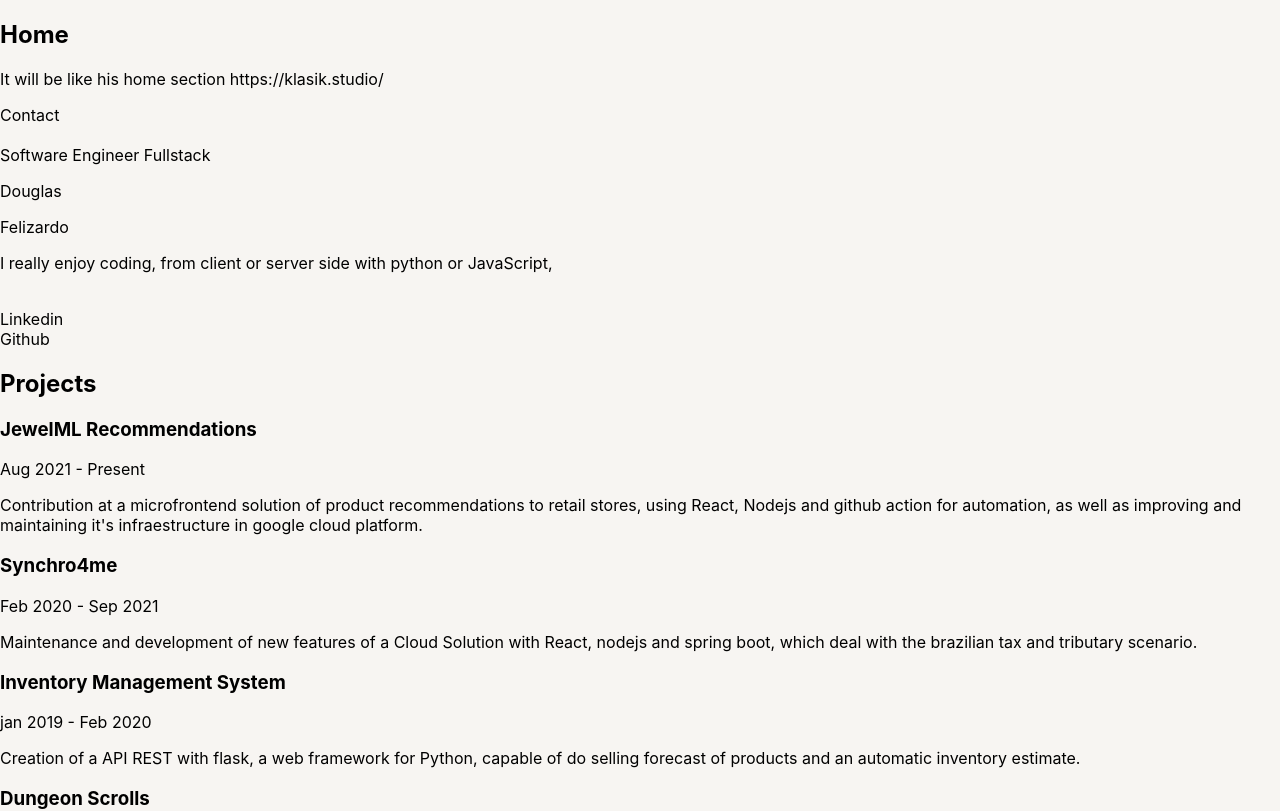
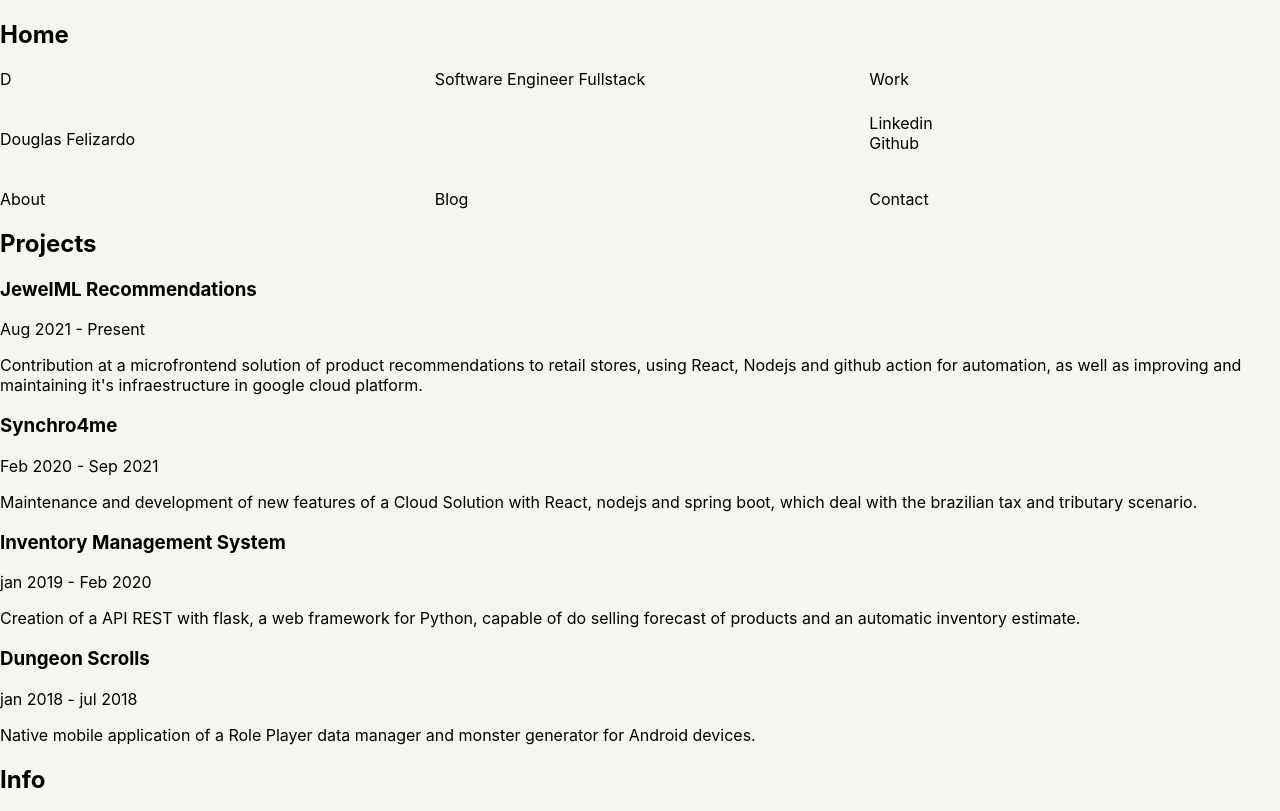
Before and after one commit to douglasliralima/Portfolio, a Next.js app in the folder portfolio/: page / in a window 1280 px wide. Shown: the top 811 px of the page. Built offline with nearby package versions, Linux system fonts and the light colour scheme.

Commit message:
home page designing and grid start

```diff
--- a/portfolio/pages/index.tsx
+++ b/portfolio/pages/index.tsx
@@ -1,9 +1,9 @@
 import type { NextPage } from 'next'
 import Projects from '../components/Projects'
 import Info from '../components/Info'
-import Contact from '../components/Contact'
 import Head from 'next/head'
-import Link from 'next/link'
+
+import Grid from "../styles/grid.module.css"
 
 const Home: NextPage = () => {
   return (
@@ -14,36 +14,44 @@ const Home: NextPage = () => {
         <link rel="icon" href="/favicon.ico" />
       </Head>
 
-      <section>
-        <h2>
-          Home
-        </h2>
-        <p>
-          It will be like his home section
-          https://klasik.studio/
+      <h2>
+        Home
+      </h2>
+      <section className={Grid.homeGrid}>
+
+        <a href="#">
+          D
+        </a>
+
+
+        <span> Software Engineer Fullstack </span>
+
+        <a href="#">
+          Work
+        </a>
+
+        <p className={Grid.columnGridSpan2}>
+          Douglas Felizardo
         </p>
+
+        <div>
+          <a target="_blank" href="https://www.linkedin.com/in/douglasliralima/" rel="noopener noreferrer">
+            Linkedin
+          </a>
+          <br />
+          <a target="_blank" href="https://github.com/douglasliralima" rel="noopener noreferrer">
+            Github
+          </a>
+        </div>
+
+        <a href="#">
+          About
+        </a>
+
+        <span> Blog </span>
 
         <a href="mailto:douglasliralima@gmail.com">
           Contact
-        </a>
-
-        <br/><br/>
-
-       <span>Software Engineer Fullstack</span>
-        <p>Douglas</p>
-        <p>Felizardo</p>
-        <p>
-          I really enjoy coding, from client or server side with python or JavaScript,
-        </p>
-
-        <br />
-        <a target="_blank" href="https://www.linkedin.com/in/douglasliralima/" rel="noopener noreferrer">
-          Linkedin
-        </a>
-
-        <br />
-        <a target="_blank" href="https://github.com/douglasliralima" rel="noopener noreferrer">
-          Github
         </a>
       </section>
 
--- /dev/null
+++ b/portfolio/styles/grid.module.css
@@ -0,0 +1,9 @@
+.homeGrid {
+    display: grid;
+    gap: 1.5rem;
+    grid-template-columns: Repeat(3, 1fr);
+}
+
+.columnGridSpan2 {
+    grid-column: span 2;
+}
```
